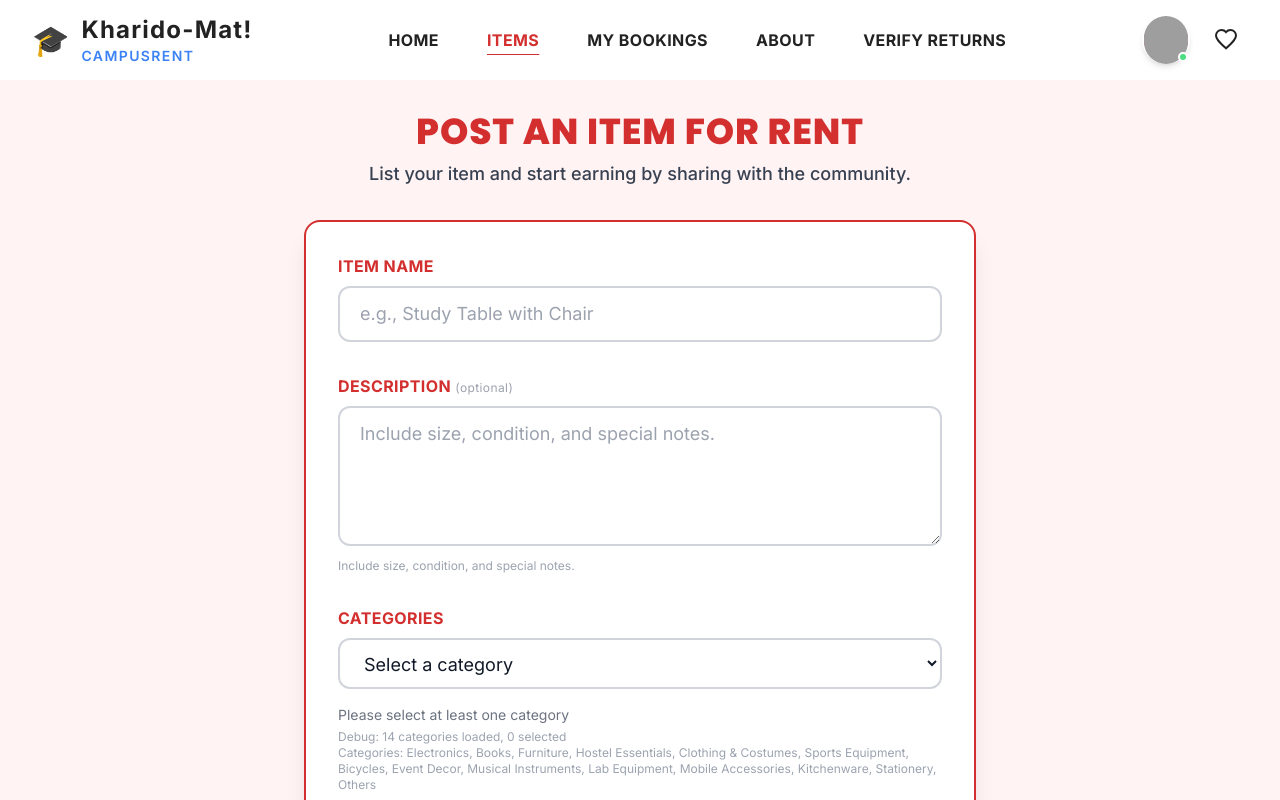
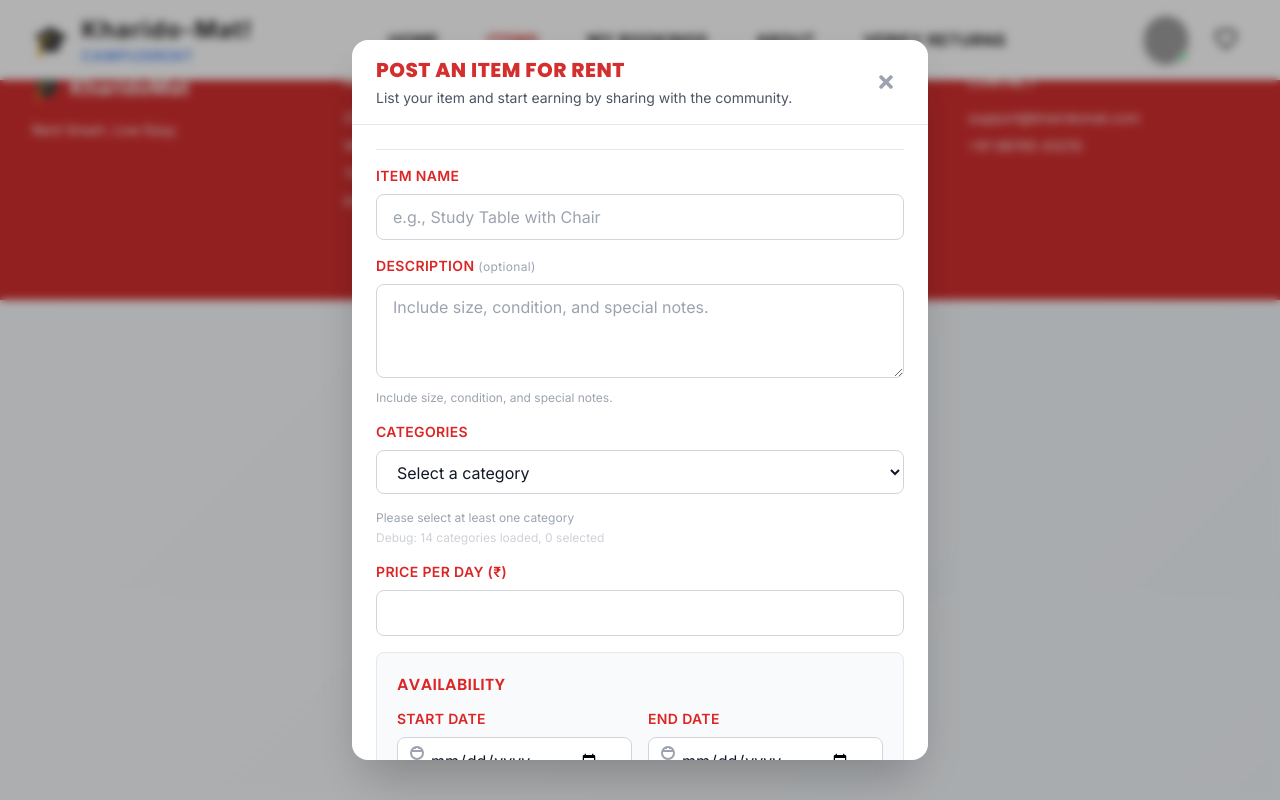
Before and after one commit to RuchaChavan21/kharidomat-frontend, a React (Vite) app: page /items/add in a window 1280 px wide. Shown: the top 800 px of the page. Built offline with nearby package versions, Linux system fonts and the light colour scheme; sample sign-in values are in the browser's storage; grey boxes are pictures that could not be loaded.

Commit message:
Changed the UI templates

```diff
--- a/src/context/AuthContext.jsx
+++ b/src/context/AuthContext.jsx
@@ -56,8 +56,36 @@ export const AuthProvider = ({ children }) => {
     setUser(null);
   };
 
+  const refreshUser = async () => {
+    try {
+      if (!token) {
+        console.log('No token available for refreshUser');
+        return;
+      }
+
+      const res = await fetch('http://localhost:8080/api/users/profile', {
+        headers: {
+          Authorization: `Bearer ${token}`,
+        },
+      });
+
+      if (!res.ok) {
+        throw new Error('Failed to fetch user profile');
+      }
+
+      const updatedUser = await res.json();
+      setUser(updatedUser);
+      localStorage.setItem('user', JSON.stringify(updatedUser));
+
+      console.log('User profile refreshed successfully:', updatedUser);
+    } catch (err) {
+      console.error('AuthContext refreshUser error:', err.message);
+      // Don't clear user/token on refresh failure, just log the error
+    }
+  };
+
   return (
-    <AuthContext.Provider value={{ isLoggedIn, token, user, login, logout }}>
+    <AuthContext.Provider value={{ isLoggedIn, token, user, login, logout, refreshUser }}>
       {children}
     </AuthContext.Provider>
   );
--- a/src/pages/EarningsBreakdown.jsx
+++ b/src/pages/EarningsBreakdown.jsx
@@ -14,7 +14,7 @@ const EarningsBreakdown = () => {
     const fetchMyListings = async () => {
       try {
         setLoading(true);
-        const res = await API.get("/items/my", {
+        const res = await API.get("/items/my-with-bookings", {
           headers: {
             Authorization: `Bearer ${token}`,
           },
@@ -36,11 +36,13 @@ const EarningsBreakdown = () => {
   bookings.forEach((b) => {
     const start = new Date(b.startDate);
     const end = new Date(b.endDate);
-      const days = Math.ceil((end - start) / (1000 * 60 * 60 * 24));
+    const msPerDay = 1000 * 60 * 60 * 24;
+    const days = Math.round((end - start) / msPerDay) + 1;
     total += days * pricePerDay;
   });
   return total;
 };
+
 
   const totalEarnings = items.reduce(
     (acc, item) => acc + calculateEarnings(item.bookings || [], item.pricePerDay),
--- a/src/pages/PostItem.jsx
+++ b/src/pages/PostItem.jsx
@@ -3,6 +3,7 @@ import { useAuth } from '../context/AuthContext';
 import { useNavigate } from 'react-router-dom';
 import API from '../services/api';
 import { motion } from 'framer-motion';
+import { FaTimes } from 'react-icons/fa';
 
 const PostItem = () => {
   // Get the token directly from useAuth context
@@ -92,6 +93,14 @@ const PostItem = () => {
 
     // Uncomment the line below when you want to fetch from API again
     // fetchCategories();
+  }, []);
+
+  // Prevent background scroll when modal is open
+  useEffect(() => {
+    document.body.style.overflow = 'hidden';
+    return () => {
+      document.body.style.overflow = 'unset';
+    };
   }, []);
 
   const handleChange = (e) => {
@@ -253,54 +262,67 @@ const PostItem = () => {
   };
 
   return (
-    <div className="min-h-screen bg-[#fff3f3] flex flex-col items-center justify-center px-2 md:px-4 py-10 pt-24">
-      {/* Page Title */}
-      <div className="max-w-xl w-full text-left mt-4 mb-8">
-        <h1 className="w-full max-w-full break-words px-2 text-center font-extrabold text-2xl sm:text-3xl md:text-4xl text-[#D32F2F] mb-2 tracking-wide uppercase">Post an Item for Rent</h1>
-        <p className="text-gray-700 text-lg font-medium text-center px-2">List your item and start earning by sharing with the community.</p>
+    <div className="fixed inset-0 z-50 flex items-center justify-center backdrop-blur-sm bg-black/30">
+      {/* Modal Container */}
+      <motion.div
+        initial={{ opacity: 0, scale: 0.95 }}
+        animate={{ opacity: 1, scale: 1 }}
+        transition={{ duration: 0.3, ease: 'easeOut' }}
+        className="bg-white rounded-2xl shadow-2xl w-full max-w-xl mx-4 max-h-[90vh] overflow-y-auto"
+      >
+        {/* Header with Close Button */}
+        <div className="sticky top-0 bg-white rounded-t-2xl px-6 py-4 flex items-center justify-between border-b border-gray-200">
+          <div className="flex-1">
+            <h1 className="font-extrabold text-xl text-[#D32F2F] tracking-wide uppercase">Post an Item for Rent</h1>
+            <p className="text-gray-600 text-sm mt-1">List your item and start earning by sharing with the community.</p>
           </div>
-      {/* Basic Item Details Card + Form */}
-      <motion.div
-        initial={{ opacity: 0, y: 30 }}
-        animate={{ opacity: 1, y: 0 }}
-        transition={{ duration: 0.5 }}
-        className="w-full max-w-2xl mx-auto bg-white rounded-2xl shadow-xl border-2 border-[#D32F2F] p-8 mt-0 mb-16"
+          <button
+            onClick={() => navigate('/')}
+            className="ml-4 p-2 text-gray-400 hover:text-red-500 hover:bg-gray-100 rounded-full transition-colors duration-200"
+            aria-label="Close modal"
           >
-        <form className="space-y-8" onSubmit={handleSubmit}>
+            <FaTimes className="w-5 h-5" />
+          </button>
+        </div>
+
+        {/* Form Content */}
+        <div className="p-6">
+          <div className="border-b border-gray-200 mb-4"></div>
+        <form className="flex flex-col space-y-4" onSubmit={handleSubmit}>
           <div>
-            <label htmlFor="name" className="block text-base font-bold text-[#D32F2F] mb-2 uppercase tracking-wide">Item Name</label>
+            <label htmlFor="name" className="block text-sm font-semibold text-red-600 mb-2 uppercase tracking-wide">Item Name</label>
             <input
               type="text"
               id="name"
               name="name"
               value={form.name}
               onChange={handleChange}
-              className="w-full border-2 border-gray-300 rounded-xl px-5 py-3 focus:border-[#D32F2F] focus:ring-2 focus:ring-[#D32F2F] bg-white text-gray-900 text-lg transition-all duration-300"
+              className="w-full rounded-lg border border-gray-300 px-4 py-2.5 focus:ring-2 focus:ring-red-400 focus:border-red-400 bg-white text-gray-900 text-base transition-all duration-200"
               placeholder="e.g., Study Table with Chair"
               required
             />
           </div>
           <div>
-            <label htmlFor="description" className="block text-base font-bold text-[#D32F2F] mb-2 uppercase tracking-wide">Description <span className="font-normal text-xs text-gray-400 normal-case">(optional)</span></label>
+            <label htmlFor="description" className="block text-sm font-semibold text-red-600 mb-2 uppercase tracking-wide">Description <span className="font-normal text-xs text-gray-400 normal-case">(optional)</span></label>
             <textarea
               id="description"
               name="description"
               value={form.description}
               onChange={handleChange}
-              className="w-full border-2 border-gray-300 rounded-xl px-5 py-3 focus:border-[#D32F2F] focus:ring-2 focus:ring-[#D32F2F] bg-white text-gray-900 text-lg min-h-[80px] transition-all duration-300"
+              className="w-full rounded-lg border border-gray-300 px-4 py-2.5 focus:ring-2 focus:ring-red-400 focus:border-red-400 bg-white text-gray-900 text-base min-h-[70px] transition-all duration-200"
               placeholder="Include size, condition, and special notes."
-              rows={4}
+              rows={3}
             />
             <div className="text-xs text-gray-400 mt-1">Include size, condition, and special notes.</div>
           </div>
           <div>
-            <label className="block text-base font-bold text-[#D32F2F] mb-2 uppercase tracking-wide">Categories</label>
+            <label className="block text-sm font-semibold text-red-600 mb-2 uppercase tracking-wide">Categories</label>
 
             {/* Dropdown for selecting categories */}
             <div className="mb-4">
               <select
                 onChange={handleCategoryChange}
-                className="w-full border-2 border-gray-300 rounded-xl px-5 py-3 focus:border-[#D32F2F] focus:ring-2 focus:ring-[#D32F2F] bg-white text-gray-900 text-lg transition-all duration-300"
+                className="w-full rounded-lg border border-gray-300 px-4 py-2.5 focus:ring-2 focus:ring-red-400 focus:border-red-400 bg-white text-gray-900 text-base transition-all duration-200"
                 defaultValue=""
               >
                 <option value="">Select a category</option>
@@ -319,12 +341,12 @@ const PostItem = () => {
             {/* Display selected categories */}
             {selectedCategories.length > 0 && (
               <div className="mb-4">
-                <label className="block text-sm font-semibold text-[#D32F2F] mb-2 uppercase tracking-wide">Selected Categories:</label>
+                <label className="block text-sm font-semibold text-red-600 mb-2 uppercase tracking-wide">Selected Categories:</label>
                 <div className="flex flex-wrap gap-2">
                   {selectedCategories.map((category) => (
                     <span
                       key={category}
-                      className="inline-flex items-center px-3 py-1 rounded-full text-sm font-medium bg-[#D32F2F] text-white"
+                      className="inline-flex items-center px-3 py-1 rounded-full text-sm font-medium bg-red-600 text-white"
                     >
                       {category}
                       <button
@@ -341,37 +363,35 @@ const PostItem = () => {
             )}
 
             {selectedCategories.length === 0 && categories.length > 0 && (
-              <p className="text-sm text-gray-500 mt-1">Please select at least one category</p>
+              <p className="text-xs text-gray-400 mt-1">Please select at least one category</p>
             )}
 
             {/* Debug info - remove this later */}
-            <div className="text-xs text-gray-400 mt-1">
+            <div className="text-xs text-gray-400 mt-1 opacity-50">
               Debug: {categories.length} categories loaded, {selectedCategories.length} selected
-              <br />
-              Categories: {categories.map(cat => cat.name).join(', ')}
             </div>
           </div>
           <div>
-            <label htmlFor="pricePerDay" className="block text-base font-bold text-[#D32F2F] mb-2 uppercase tracking-wide">Price per day (₹)</label>
+            <label htmlFor="pricePerDay" className="block text-sm font-semibold text-red-600 mb-2 uppercase tracking-wide">Price per day (₹)</label>
             <input
               type="number"
               id="pricePerDay"
               name="pricePerDay"
               value={form.pricePerDay}
               onChange={handleChange}
-              className="w-full border-2 border-gray-300 rounded-xl px-5 py-3 focus:border-[#D32F2F] focus:ring-2 focus:ring-[#D32F2F] bg-white text-gray-900 text-lg transition-all duration-300"
+              className="w-full rounded-lg border border-gray-300 px-4 py-2.5 focus:ring-2 focus:ring-red-400 focus:border-red-400 bg-white text-gray-900 text-base transition-all duration-200"
               min="1"
               required
             />
           </div>
           {/* Availability Section */}
-          <div className="bg-[#fff3f3] rounded-xl shadow border-2 border-[#D32F2F] p-6 mb-6">
-            <h3 className="font-bold text-lg text-[#D32F2F] mb-4 uppercase tracking-wide">Availability</h3>
+          <div className="bg-gray-50 rounded-lg border border-gray-200 p-5 mb-4">
+            <h3 className="font-semibold text-base text-red-600 mb-3 uppercase tracking-wide">Availability</h3>
             <div className="flex flex-col sm:flex-row gap-4">
               <div className="flex-1 relative">
-                <label htmlFor="startDate" className="block text-base font-bold text-[#D32F2F] mb-2 uppercase tracking-wide">Start Date</label>
-                <span className="absolute left-3 top-11 text-gray-400 pointer-events-none">
-                  <svg width="18" height="18" fill="none" stroke="#D32F2F" strokeWidth="2"><circle cx="9" cy="9" r="7" /><path d="M12 2v2M6 2v2M3 6h12" /></svg>
+                <label htmlFor="startDate" className="block text-sm font-semibold text-red-600 mb-2 uppercase tracking-wide">Start Date</label>
+                <span className="absolute left-3 top-9 text-gray-400 pointer-events-none">
+                  <svg width="16" height="16" fill="none" stroke="currentColor" strokeWidth="2"><circle cx="8" cy="8" r="6" /><path d="M10 2v2M6 2v2M2 6h12" /></svg>
                 </span>
                 <input
                   type="date"
@@ -379,14 +399,15 @@ const PostItem = () => {
                   name="startDate"
                   value={form.startDate}
                   onChange={handleChange}
-                  className="w-full border-2 border-gray-300 rounded-xl px-10 py-3 focus:border-[#D32F2F] focus:ring-2 focus:ring-[#D32F2F] bg-white text-gray-900 text-lg transition-all duration-300"
+                  min={new Date().toISOString().split('T')[0]}
+                  className="w-full rounded-lg border border-gray-300 px-8 py-2.5 focus:ring-2 focus:ring-red-400 focus:border-red-400 bg-white text-gray-900 text-base transition-all duration-200"
                   required
                 />
               </div>
               <div className="flex-1 relative">
-                <label htmlFor="endDate" className="block text-base font-bold text-[#D32F2F] mb-2 uppercase tracking-wide">End Date</label>
-                <span className="absolute left-3 top-11 text-gray-400 pointer-events-none">
-                  <svg width="18" height="18" fill="none" stroke="#D32F2F" strokeWidth="2"><circle cx="9" cy="9" r="7" /><path d="M12 2v2M6 2v2M3 6h12" /></svg>
+                <label htmlFor="endDate" className="block text-sm font-semibold text-red-600 mb-2 uppercase tracking-wide">End Date</label>
+                <span className="absolute left-3 top-9 text-gray-400 pointer-events-none">
+                  <svg width="16" height="16" fill="none" stroke="currentColor" strokeWidth="2"><circle cx="8" cy="8" r="6" /><path d="M10 2v2M6 2v2M2 6h12" /></svg>
                 </span>
                 <input
                   type="date"
@@ -394,17 +415,18 @@ const PostItem = () => {
                   name="endDate"
                   value={form.endDate}
                   onChange={handleChange}
-                  className="w-full border-2 border-gray-300 rounded-xl px-10 py-3 focus:border-[#D32F2F] focus:ring-2 focus:ring-[#D32F2F] bg-white text-gray-900 text-lg transition-all duration-300"
+                  min={form.startDate || new Date().toISOString().split('T')[0]}
+                  className="w-full rounded-lg border border-gray-300 px-8 py-2.5 focus:ring-2 focus:ring-red-400 focus:border-red-400 bg-white text-gray-900 text-base transition-all duration-200"
                   required
                 />
               </div>
             </div>
           </div>
           {/* Image Upload Section */}
-          <div className="bg-[#fff3f3] rounded-xl shadow border-2 border-[#D32F2F] p-6 mb-6">
-            <h3 className="font-bold text-lg text-[#D32F2F] mb-4 uppercase tracking-wide">Upload Image</h3>
+          <div className="bg-gray-50 rounded-lg border border-gray-200 p-5 mb-4">
+            <h3 className="font-semibold text-base text-red-600 mb-3 uppercase tracking-wide">Upload Image</h3>
             <div
-              className="flex flex-col items-center justify-center border-2 border-dashed border-[#D32F2F] rounded-xl p-6 bg-white transition-colors duration-300 cursor-pointer hover:border-[#B9162C]"
+              className="flex flex-col items-center justify-center border-2 border-dashed border-red-400 rounded-lg p-5 bg-white transition-colors duration-200 cursor-pointer hover:border-red-500"
               onDrop={handleDrop}
               onDragOver={handleDragOver}
             >
@@ -413,15 +435,15 @@ const PostItem = () => {
                  id="imageUpload"
                  accept=".jpg,.jpeg,.png,image/*"
                  onChange={handleImageChange}
-                className="w-full text-gray-900 file:mr-4 file:py-2 file:px-4 file:rounded file:border-0 file:text-base file:font-semibold file:bg-[#F9F9F9] file:text-[#D32F2F] hover:file:bg-[#F3EAEA] focus:outline-[#D32F2F]"
+                 className="w-full text-gray-900 file:mr-4 file:py-2 file:px-4 file:rounded file:border-0 file:text-base file:font-semibold file:bg-gray-100 file:text-red-600 hover:file:bg-gray-200 focus:outline-red-400"
                  style={{ display: 'block' }}
                />
               <span className="text-xs text-gray-500 mt-2">Drag & drop or click to select an image (JPG, JPEG, PNG)</span>
                              {imagePreview && (
-                <img src={imagePreview} alt="Preview" className="mt-4 h-32 w-auto object-cover border-2 border-[#D32F2F] rounded-lg" />
+                 <img src={imagePreview} alt="Preview" className="mt-4 h-32 w-auto object-cover border-2 border-red-400 rounded-lg" />
                )}
                {imageUploading && (
-                <div className="mt-2 text-[#D32F2F] text-sm">Uploading image...</div>
+                 <div className="mt-2 text-red-600 text-sm">Uploading image...</div>
                )}
                {imageError && (
                  <div className="mt-2 text-red-600 text-sm">{imageError}</div>
@@ -430,24 +452,25 @@ const PostItem = () => {
             </div>
           </div>
                     {/* Submission Buttons */}
-          <div className="flex flex-col sm:flex-row gap-4 mt-8">
+          <div className="flex flex-col sm:flex-row gap-4 mt-6">
             <button
               type="submit"
-              className="bg-[#D32F2F] text-white font-bold rounded-xl px-8 py-3 shadow hover:bg-[#a01325] transition-all duration-300 w-full sm:w-auto text-lg"
+              className="bg-red-600 text-white font-semibold rounded-lg px-6 py-2.5 shadow hover:bg-red-700 transition-all duration-200 w-full sm:w-auto text-base"
               disabled={loading || imageUploading}
             >
               {loading ? 'Processing...' : 'Post Item'}
             </button>
             <button
               type="button"
-              onClick={() => navigate('/dashboard')}
-              className="border-2 border-[#D32F2F] text-[#D32F2F] font-bold rounded-xl px-8 py-3 bg-white hover:bg-[#F9F9F9] transition-all duration-300 w-full sm:w-auto text-lg"
+              onClick={() => navigate('/')}
+              className="border border-red-600 text-red-600 font-semibold rounded-lg px-6 py-2.5 bg-white hover:bg-red-50 transition-all duration-200 w-full sm:w-auto text-base"
               disabled={loading || imageUploading}
             >
               Cancel
             </button>
           </div>
          </form>
+       </div>
      </motion.div>
    </div>
  );
--- a/src/pages/ResetPassword.jsx
+++ b/src/pages/ResetPassword.jsx
@@ -142,7 +142,7 @@ const ResetPassword = () => {
 
           {/* App Name */}
           <h1 className="text-4xl md:text-6xl font-extrabold text-white text-center tracking-wide">
-            Kharido-mat!
+            Kharido-Mat!
           </h1>
 
           {/* Tagline */}
--- a/src/pages/Settings.jsx
+++ b/src/pages/Settings.jsx
@@ -23,13 +23,15 @@ const Settings = () => {
               initial={{ opacity: 0, x: -20 }}
               animate={{ opacity: 1, x: 0 }}
               transition={{ duration: 0.4, delay: 0.1 }}
-              className="bg-[#fff3f3] rounded-lg p-5 flex items-center gap-4"
+              className="bg-[#fff3f3] rounded-lg p-5 flex items-center gap-4 cursor-pointer hover:bg-[#ffeaea] transition-colors"
             >
-              <FaUser className="text-[#B9162C] w-6 h-6" />
-              <div>
-                <div className="font-semibold text-[#222]">Account Info</div>
-                <div className="text-gray-500 text-sm">Update your name, email, and profile picture</div>
-              </div>
+              <Link to="/edit-profile" className="flex items-center gap-4 w-full">
+                <FaUser className="text-[#B9162C] w-6 h-6" />
+                <div>
+                  <div className="font-semibold text-[#222]">Account Info</div>
+                  <div className="text-gray-500 text-sm">Update your name, email, and profile picture</div>
+                </div>
+              </Link>
             </motion.div>
 
             <motion.div
```
Also changed, not shown: src/pages/EditProfile.jsx (+69 -36 lines). Lines whose indentation alone changed are shown as unchanged.
